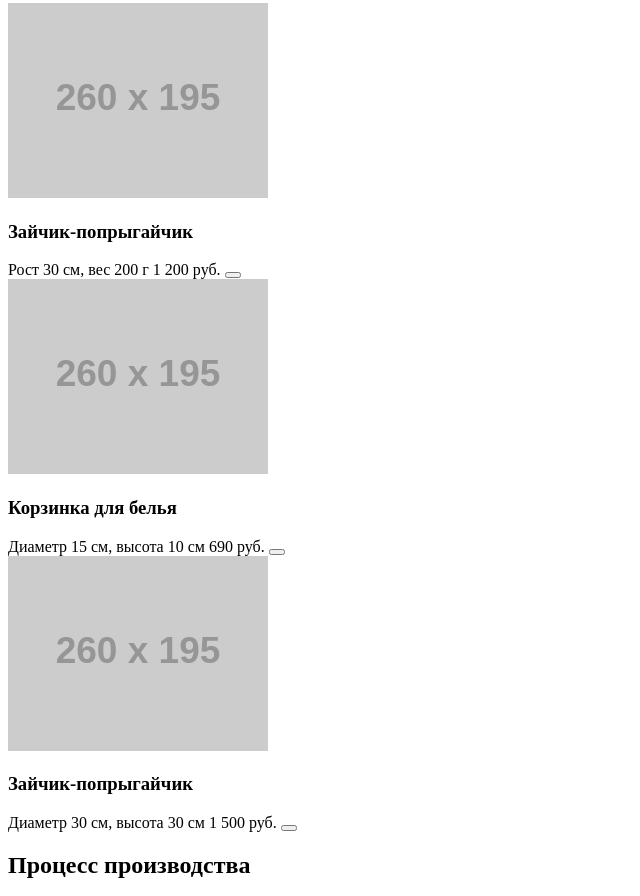
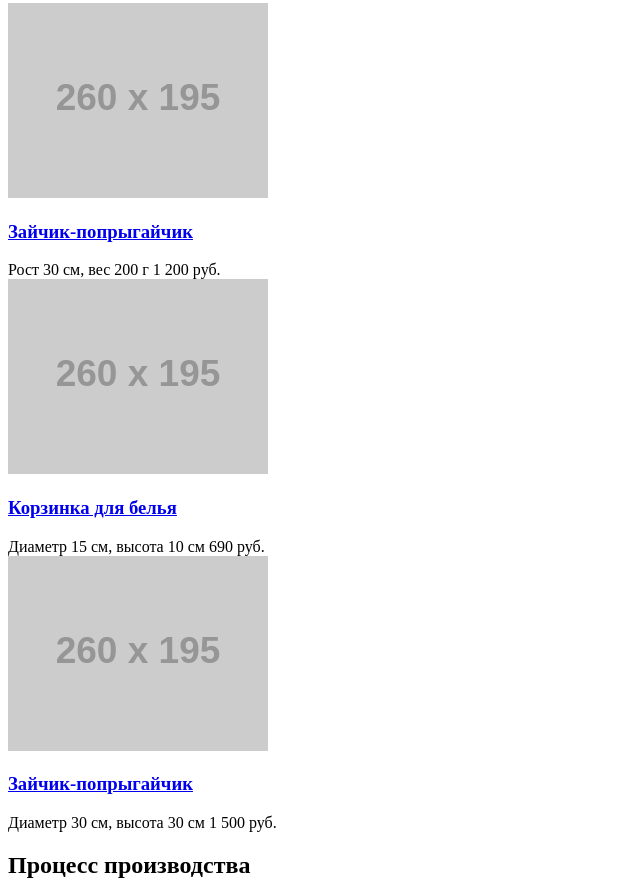
Before and after one commit to krivokora-vlad/167185-mishka, a website: page catalog.html in a window 1280 px wide. Shown: the part 200-1096 px from the top of the page, without its empty margins (0-640 px from the left). Drawn offline with Linux system fonts and the light colour scheme; placeholder pictures from the web are drawn by us.

Commit message:
Методичная разметка личного проекта 2

```diff
--- a/catalog.html
+++ b/catalog.html
@@ -10,9 +10,9 @@
       <img src="http://placehold.it/86x35" width="86" height="35" alt="Mishka">
     </a>
     <nav class="main-menu">
-      <a href="#" class="header__open-menu header_close-menu">&#9776;</a>
+      <a href="#" class="main-menu__open-menu main-menu_close-menu">&#9776;</a>
       <ul class="main-menu__menu-list">
-        <li class="main-menu__menu-item"><a href="#" class="main-menu__menu-link">Вязание на заказ</a></li>
+        <li class="main-menu__menu-item"><a href="form.html" class="main-menu__menu-link">Вязание на заказ</a></li>
         <li class="main-menu__menu-item"><a href="#" class="main-menu__menu-link">Поиск по сайту</a></li>
         <li class="main-menu__menu-item"><a href="#" class="main-menu__menu-link">Корзина: пока пуста</a></li>
       </ul>
@@ -24,30 +24,42 @@
       <div class="catalog__wrapper">
         <div class="catalog__list">
           <article class="catalog__item">
-            <img src="http://placehold.it/260x195" width="260" height="195" alt="Зайчик-попрыгайчик">
+            <a href="#" class="catalog__item-link">
+              <img src="http://placehold.it/260x195" width="260" height="195" alt="Зайчик-попрыгайчик">
+            </a>
             <div class="catalog__item-description">
-              <h3 class="catalog__item-title">Зайчик-попрыгайчик</h3>
+              <a href="#" class="catalog__item-link">
+                <h1 class="catalog__item-title">Зайчик-попрыгайчик</h1>
+              </a>
               <span class="catalog__item-parametr">Рост 30 см, вес 200 г</span>
               <span class="catalog__item-cost">1 200 руб.</span>
-              <button class="catalog__item-add-cart" type="button" name="add-cart"></button>
+              <a href="#" class="catalog__item-add-cart"></a>
             </div>
           </article>
           <article class="catalog__item">
-            <img src="http://placehold.it/260x195" width="260" height="195" alt="Корзинка для белья">
+            <a href="#" class="catalog__item-link">
+              <img src="http://placehold.it/260x195" width="260" height="195" alt="Корзинка для белья">
+            </a>
             <div class="catalog__item-description">
-              <h3 class="catalog__item-title">Корзинка для белья</h3>
+              <a href="#" class="catalog__item-link">
+                <h1 class="catalog__item-title">Корзинка для белья</h1>
+              </a>
               <span class="catalog__item-parametr">Диаметр 15 см, высота 10 см</span>
               <span class="catalog__item-cost">690 руб.</span>
-              <button class="catalog__item-add-cart" type="button" name="add-cart"></button>
+              <a href="#" class="catalog__item-add-cart"></a>
             </div>
           </article>
           <article class="catalog__item">
-            <img src="http://placehold.it/260x195" width="260" height="195" alt="Большая корзинка для игрушек">
+            <a href="#" class="catalog__item-link">
+              <img src="http://placehold.it/260x195" width="260" height="195" alt="Большая корзинка для игрушек">
+            </a>
             <div class="catalog__item-description">
-              <h3 class="catalog__item-title">Зайчик-попрыгайчик</h3>
+              <a href="#" class="catalog__item-link">
+                <h1 class="catalog__item-title">Зайчик-попрыгайчик</h1>
+              </a>
               <span class="catalog__item-parametr">Диаметр 30 см, высота 30 см</span>
               <span class="catalog__item-cost">1 500 руб.</span>
-              <button class="catalog__item-add-cart" type="button" name="add-cart"></button>
+              <a href="#" class="catalog__item-add-cart"></a>
             </div>
           </article>
         </div>
```
Also changed, not shown: form.html (+2 -2 lines), index.html (+3 -3 lines).
